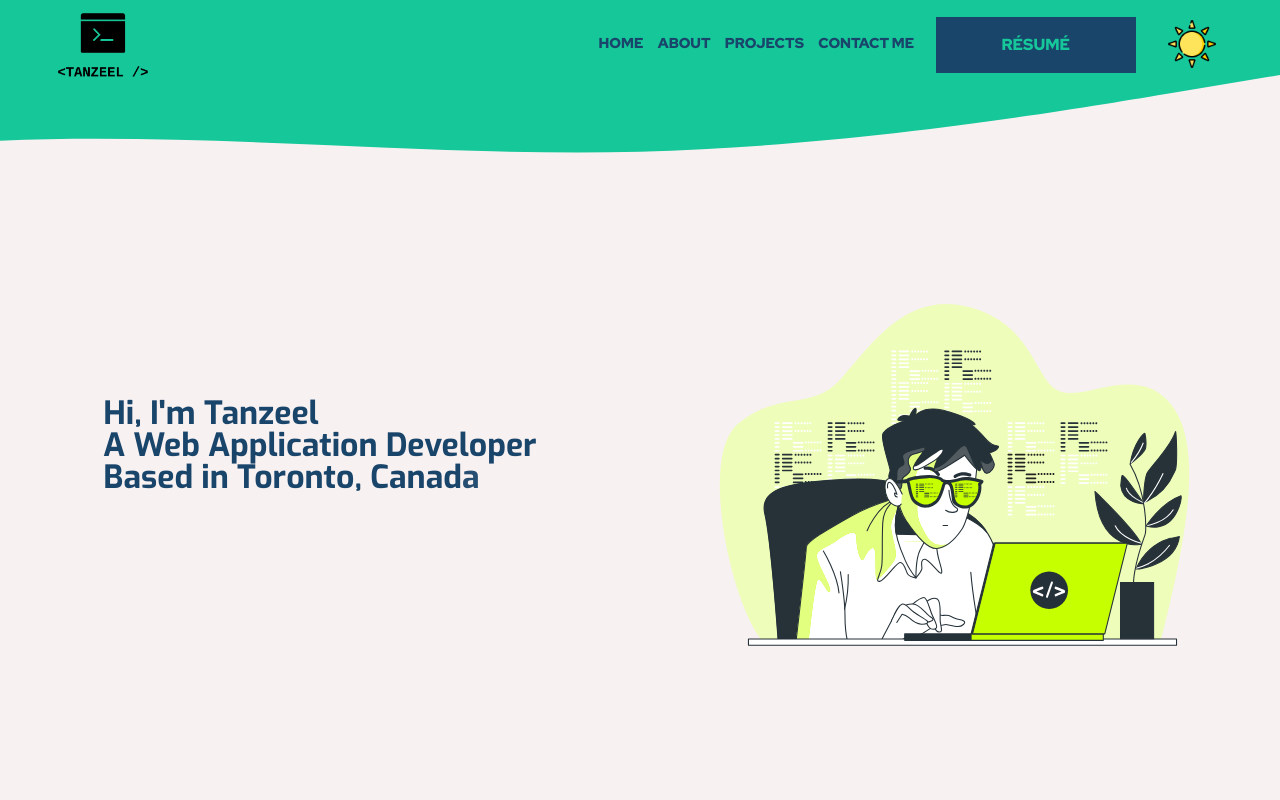
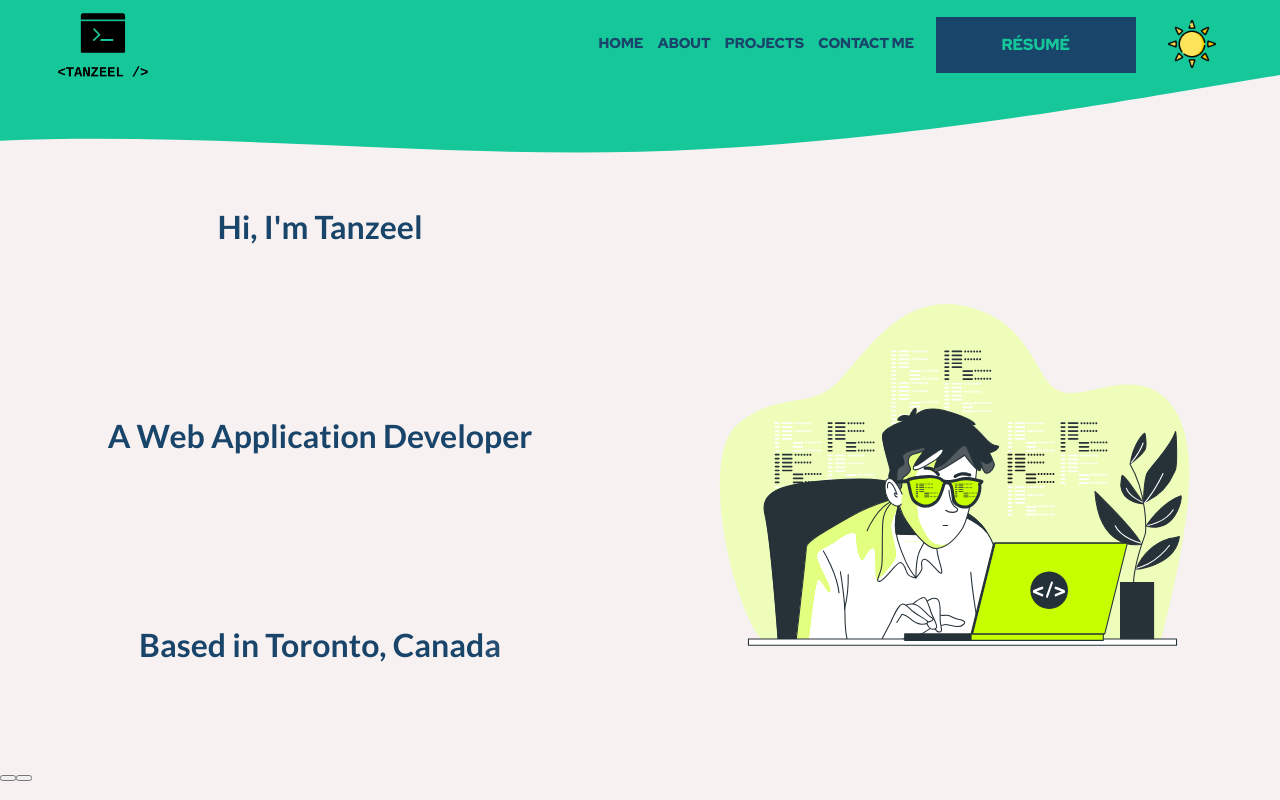
Before and after one commit to tanzeel44/portfolio, a Next.js app: page / in a window 1280 px wide. Built offline with nearby package versions, Linux system fonts and the light colour scheme.

Commit message:
intro redone

```diff
--- a/components/Header/ResumeButton.jsx
+++ b/components/Header/ResumeButton.jsx
@@ -8,7 +8,6 @@ const Button = styled.button`
   padding: 20px;
   width: 200px;
   text-align: center;
-  -webkit-transition-duration: 0.4s; /* Safari */
   transition-duration: 0.4s;
   text-decoration: none;
   overflow: hidden;
--- a/components/Home/Intro.jsx
+++ b/components/Home/Intro.jsx
@@ -4,13 +4,27 @@ import { motion } from 'framer-motion';
 const IntroContainer = styled.div`
   width: 100%;
   height: 100%;
+  font-family: 'Lato', sans-serif;
+
+  .intro {
+    width: 100%;
+    height: calc(100% - 50px);
     display: flex;
-  padding: 0 10px;
     flex-direction: column;
-  justify-content: center;
     align-items: center;
-  font-family: 'Exo', sans-serif;
+    padding-top: 1em;
+    justify-content: space-around;
 
+    h1, h2, h3 {
+      text-align: center;
+    }
+  }
+
+  .buttonContainer {
+    width: 100%;
+    height: 50px;
+    border-top: none;
+  }
 `;
 
 export default function Intro() {
@@ -39,25 +53,32 @@ export default function Intro() {
 
   return (
     <IntroContainer>
-      <motion.h1
+      <motion.div
         className="intro"
         variants={sentence}
         initial="hidden"
         animate="visible"
       >
+        <h1>
           {firstLine.split('').map((char, index) => (
             <motion.span className="lineOne" key={`${char}_${index * 3}`} variants={letter}>{char}</motion.span>
           ))}
-        <br />
+        </h1>
+        <h2>
           {secondLine.split('').map((char, index) => (
             <motion.span className="lineTwo" key={`${char}_${index * 4}`} variants={letter}>{char}</motion.span>
           ))}
-        <br />
+        </h2>
+        <h3>
           {thirdLine.split('').map((char, index) => (
             <motion.span className="lineThree" key={`${char}_${index * 5}`} variants={letter}>{char}</motion.span>
           ))}
-        <br />
-      </motion.h1>
+        </h3>
+      </motion.div>
+      <div className="buttonContainer">
+        <button />
+        <button />
+      </div>
     </IntroContainer>
   );
 }
```
Lines whose indentation alone changed are shown as unchanged.
